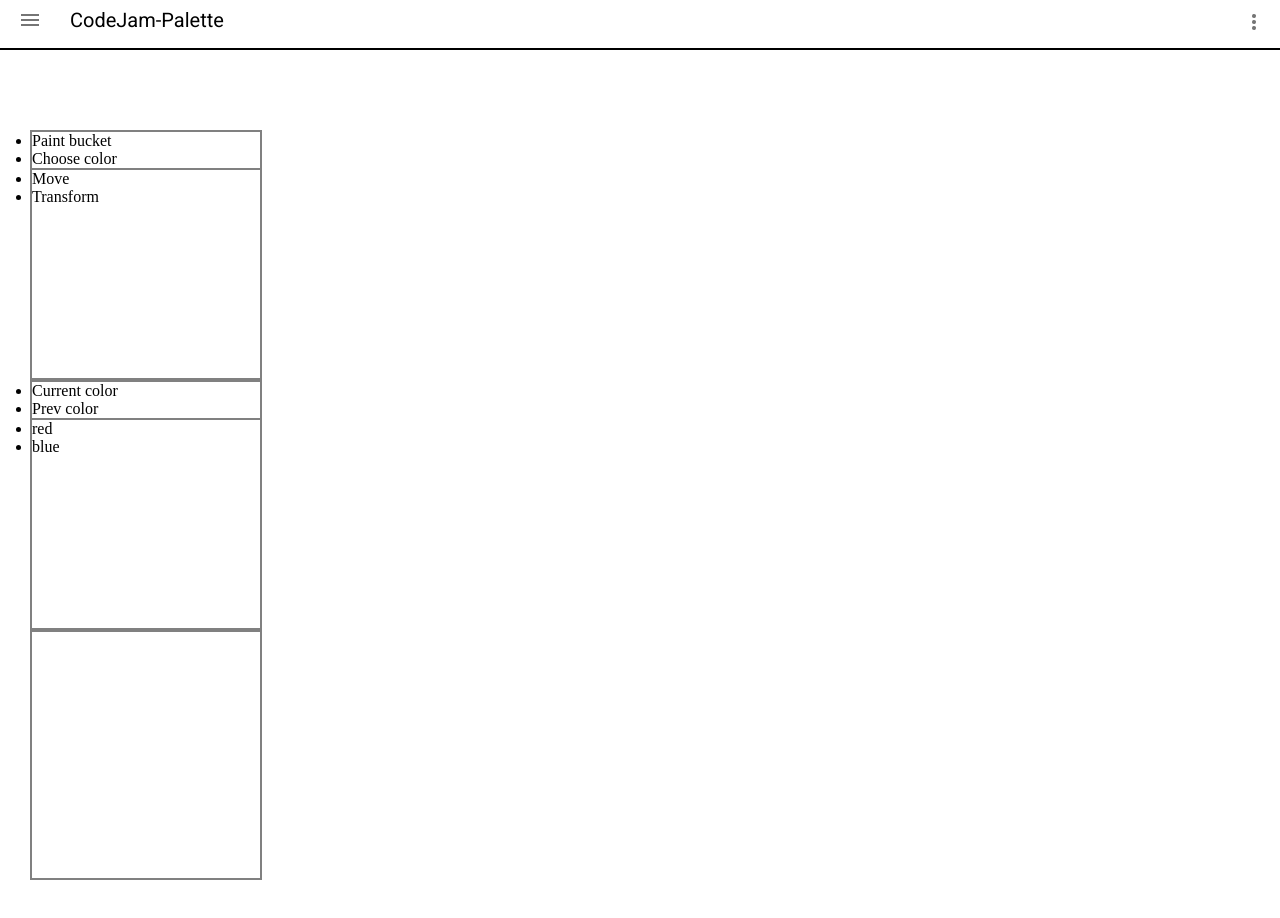
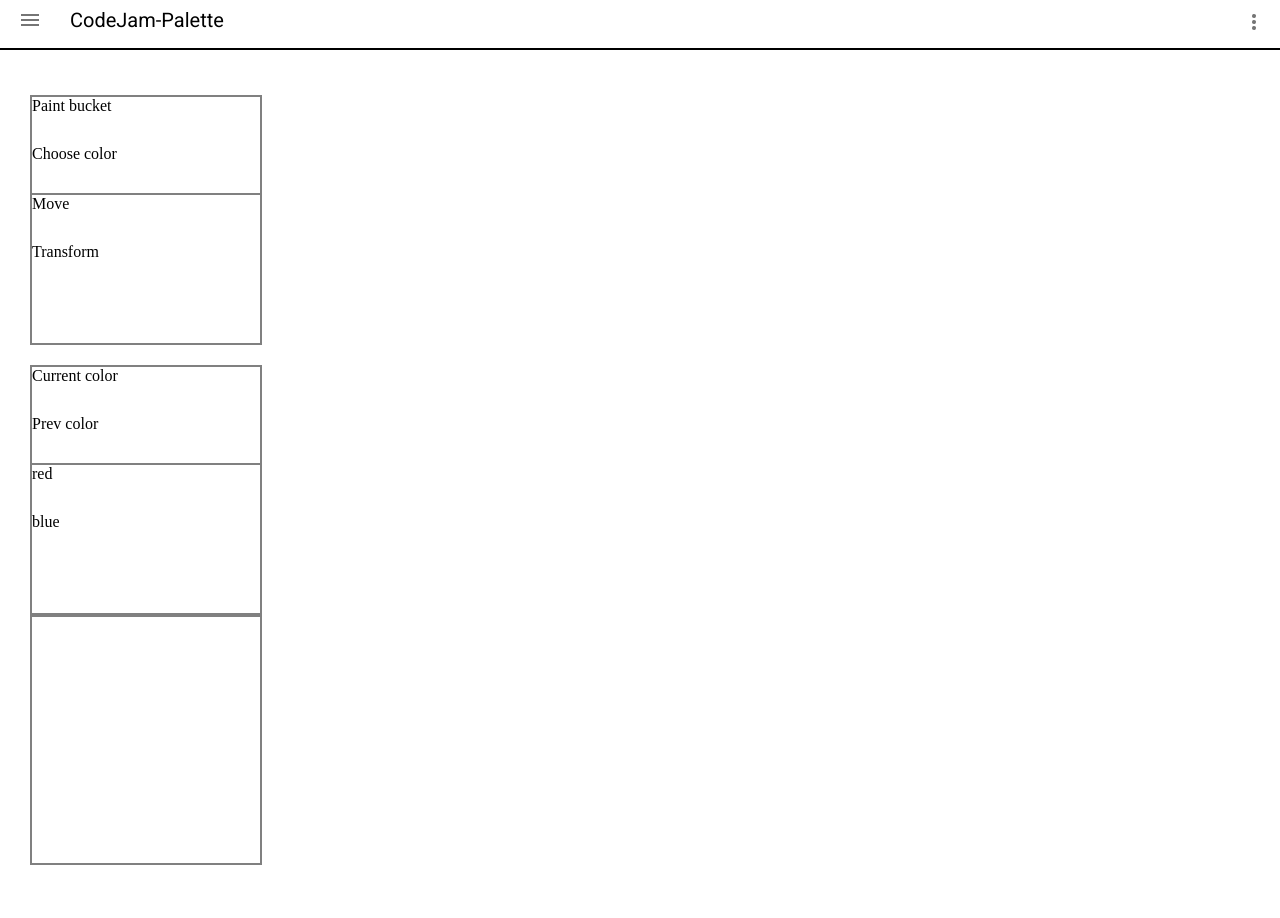
Before and after one commit to Juliya-Potapchuk/codejam-canvas, a plain HTML site: page codejam-canvas/index.html in a window 1280 px wide. Shown: the top 918 px of the page. Drawn offline with Linux system fonts and the light colour scheme.

Commit message:
feat: add style for panel

```diff
--- a/codejam-canvas/index.html
+++ b/codejam-canvas/index.html
@@ -15,7 +15,7 @@
 
         <section class="wrapper">
             <div class="left-panel-wrapper">
-                <div class="panel">
+                <div class="tool panel">
                     <ul>
                         <li>Paint bucket</li>
                         <li>Choose color</li>
--- a/codejam-canvas/style.css
+++ b/codejam-canvas/style.css
@@ -42,7 +42,7 @@
 
 .wrapper {
     width: 100%;
-    padding: 80px 30px;
+    padding: 45px 30px;
 }
 
 .panel {
@@ -51,6 +51,19 @@
     border: 2px solid gray;
 }
 
+.panel ul {
+    list-style: none;
+    padding-bottom: 52px;
+}
+
+.panel ul li {
+    height: 48px;
+}
+
 .panel ul li:nth-child(2){
     border-bottom: 2px solid gray;
 }
+
+.tool {
+    margin-bottom: 20px;
+}
```
